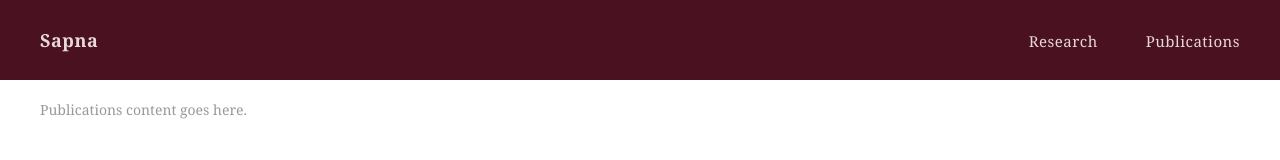
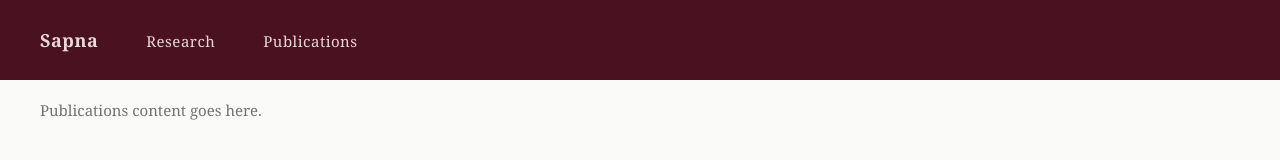
Before and after one commit to sapnafisch/sapnafisch.github.io, a plain HTML site: page publications.html in a window 1280 px wide. Drawn offline with Linux system fonts and the light colour scheme.

Commit message:
Enhance publications page styling and content
Updated styles and content in publications.html.

```diff
--- a/publications.html
+++ b/publications.html
@@ -6,7 +6,7 @@
 <title>Publications</title>
 <style>
 * { margin: 0; padding: 0; box-sizing: border-box; }
-body { font-family: Georgia, serif; }
+body { font-family: Georgia, serif; background: #FAFAF8; }
 
 nav {
   position: fixed; top: 0; left: 0; right: 0;
@@ -25,11 +25,12 @@ nav a:hover { color: #fff; }
 nav .name {
   font-size: 18px;
   font-weight: 700;
-  margin-right: auto;
 }
 
 main {
   padding: 100px 40px 60px;
+  color: #73726c;
+  font-size: 15px;
 }
 </style>
 </head>
@@ -42,7 +43,7 @@ main {
 </nav>
 
 <main>
-  <p style="color:#999; font-size:14px;">Publications content goes here.</p>
+  <p>Publications content goes here.</p>
 </main>
 
 </body>
```
